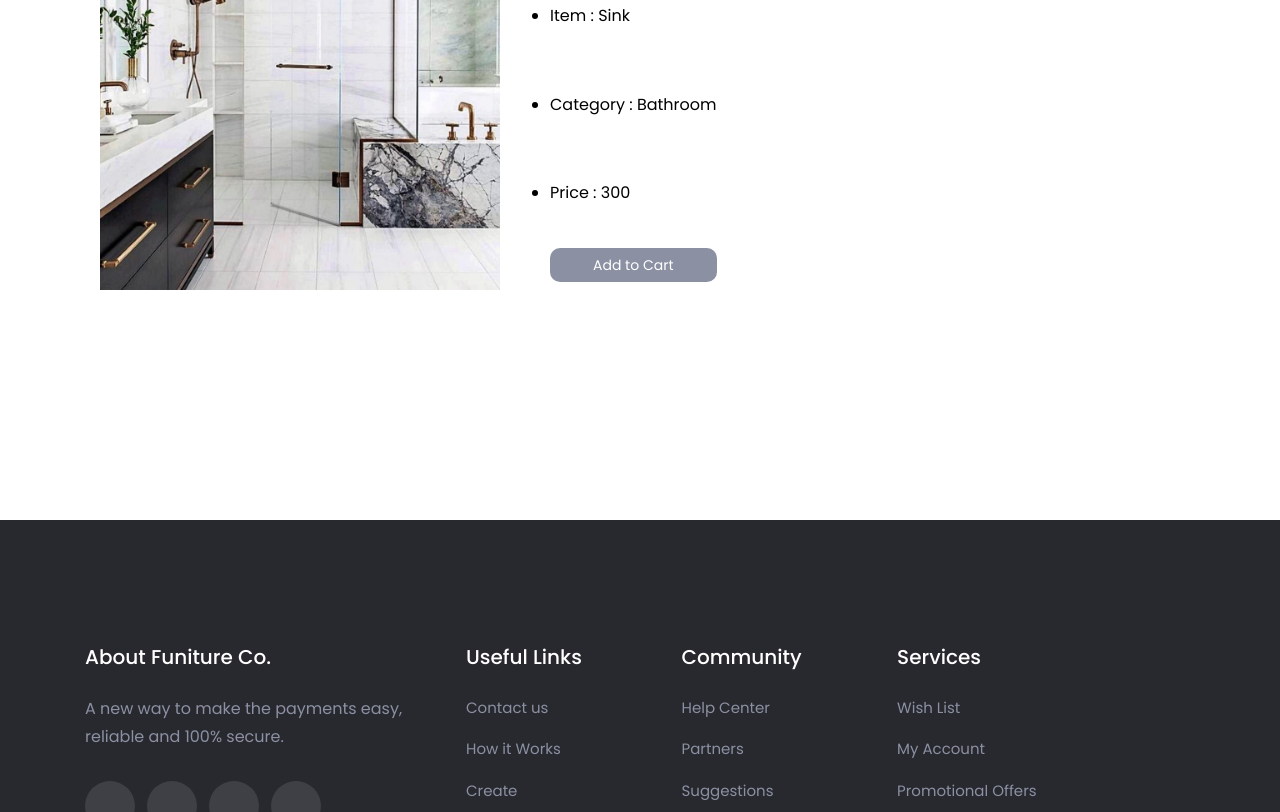
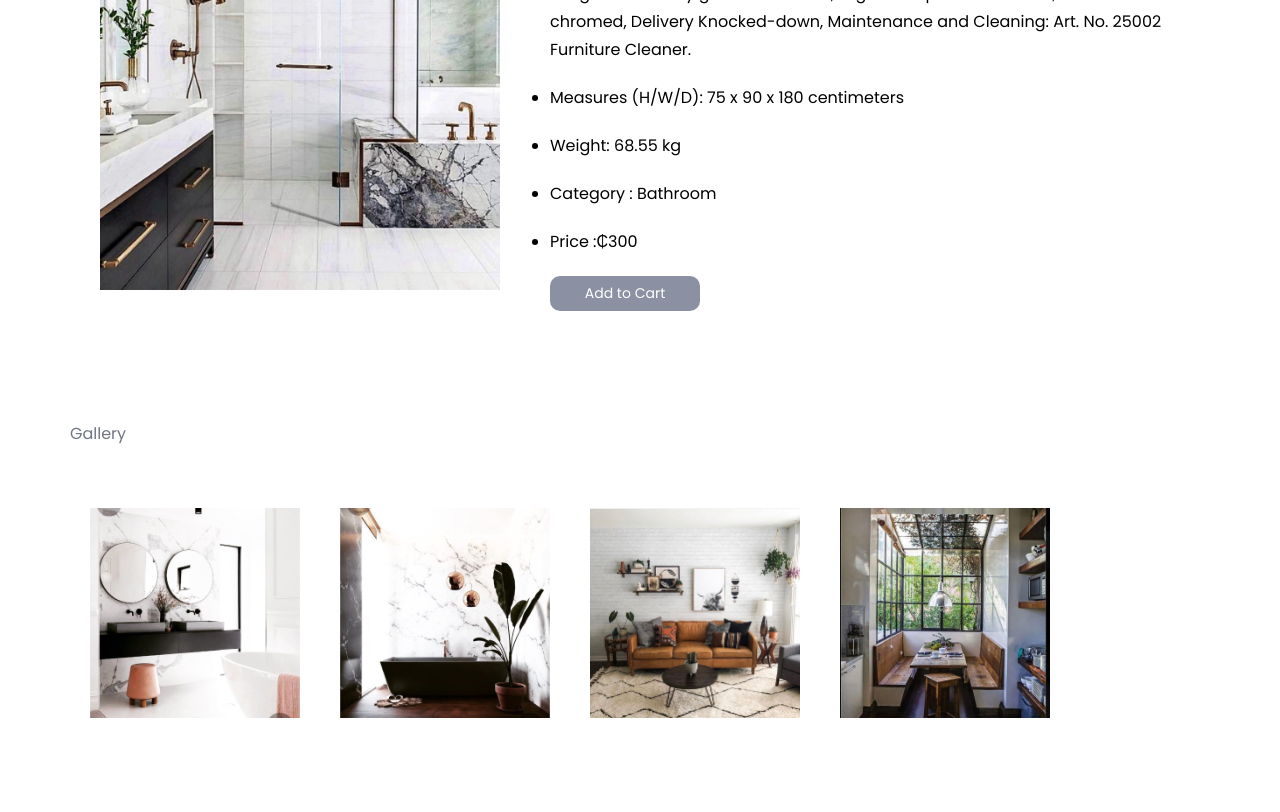
Before and after one commit to AminMusah/furniture, a React (Vite) app: page /product/1 in a window 1280 px wide. Shown: the part 340-1152 px from the top of the page. Built offline with nearby package versions, Linux system fonts and the light colour scheme; some icons are missing.

Commit message:
add interactivity to button

```diff
--- a/src/components/Product.jsx
+++ b/src/components/Product.jsx
@@ -2,12 +2,16 @@ import {Link }from 'react-router-dom'
 import CalendarLineIcon from 'remixicon-react/CalendarLineIcon'
 import PriceTagLineIcon from 'remixicon-react/PriceTagLineIcon'
 import User2LineIcon from 'remixicon-react/User2LineIcon'
-import { useContext } from 'react';
+import ShoppingCart2LineIcon from 'remixicon-react/ShoppingCart2LineIcon'
+import { useContext,useState } from 'react';
 import { CartContext } from '../CartContext';
 import Swal from 'sweetalert2'
 
 
 function Arrivals({image,name,price,id}) {
+  const [color,setColor] = useState("add-to-cart-btn");
+  const [add,setAdd] = useState("Add to Cart");
+
   const alert = ()=>{
     const Toast = Swal.mixin({
       toast: true,
@@ -30,6 +34,8 @@ function Arrivals({image,name,price,id}) {
 
   const addItem = ()=>{
     addToCart(name,price,image,id)
+    setColor("added-to-cart")
+    setAdd("Added to Cart")
     alert()
   }
   return (
@@ -71,10 +77,10 @@ function Arrivals({image,name,price,id}) {
                 <time dateTime="2022-27-04">Apr 27, 2022</time>
               </div>
 
-              <div className="add-to-cart-btn " onClick={
+              <div className={color} onClick={
                 addItem
               }>
-               Add to Cart
+               {add}
               </div>
             </div>
           </div>
--- a/src/index.css
+++ b/src/index.css
@@ -705,8 +705,6 @@ body {
   display: none;
 }
 
-
-
 .project-card {
   position: relative;
   border-radius: var(--radius-15);
@@ -839,6 +837,7 @@ body {
   justify-content: space-between;
   /* width: 700px; */
 }
+
 .cart-item-info {
 color: var(--black);
 }
@@ -852,6 +851,21 @@ color: var(--black);
   font-size: var(--fs-9);
   cursor: pointer;
   text-align: center;
+  width: 150px;
+  margin-top: 20px;
+}
+
+.added-to-cart {
+  background-color: var(--bittersweet);
+  color: var(--white);
+  padding: 0.5rem 2rem;
+  transition: var(--transition-1);
+  border-radius: var(--radius-10);
+  font-size: var(--fs-9);
+  cursor: pointer;
+  text-align: center;
+  width: 150px;
+  margin-top: 20px;
 }
 
 .add-to-cart-btn :hover {
@@ -913,6 +927,8 @@ color: var(--black);
 
 .checkout-wrapper {
   margin: 3rem;
+  display: flex;
+  align-items: flex-start;
 }
 
 .checkout-details {
@@ -934,6 +950,37 @@ color: var(--black);
 .checkout-img {
   width: 100px;
 }
+
+.gallery-list {
+  max-width: 1020px;
+  margin-top: 100px;
+}
+
+
+.gallery-grid-list {
+  display: flex;
+  align-items: center;
+  /* scroll-padding: 0 24px; */
+  overflow-x:scroll;
+  scroll-snap-type:x mandatory;
+}
+
+.gallery-grid-list li {
+padding: 60px 20px;
+border-radius: 10px;
+min-width: 250px;
+scroll-snap-align: start;
+}
+
+.gallery-item {
+  /* min-width: 250px; */
+}
+
+.gallery-item img {
+  object-fit: cover;
+  aspect-ratio: 2/2;
+}
+
 /* blog */
 
 /* .arrivals {
@@ -995,10 +1042,12 @@ color: var(--black);
   font-size: 2rem;
   padding: 2rem 0;
 }
+
 .publish-date {
   display: flex;
   align-items: center;
 }
+
 .publish-date i,
 time {
   color: var(--black);
@@ -1190,6 +1239,12 @@ time {
   }
 }
 
+@media (max-width: 600px) {
+  .gallery-list {
+    margin-top: 400px;
+  }
+}
+
 /**
  * responsive for large than 768px screen
  */
--- a/src/pages/Product.jsx
+++ b/src/pages/Product.jsx
@@ -1,37 +1,46 @@
-import { useContext } from "react";
+import { useContext, useState } from "react";
 import { useParams } from "react-router-dom";
 import products from "../../data";
 import { CartContext } from "../CartContext";
 import Header from "../components/Header";
-import Footer from '../components/Footer'
+import Footer from "../components/Footer";
 import Swal from "sweetalert2";
+import ShoppingCart2LineIcon from "remixicon-react/ShoppingCart2LineIcon";
+import RoadsterLineIcon from "remixicon-react/RoadsterLineIcon";
+import LandscapeLineIcon from "remixicon-react/LandscapeLineIcon";
+import PictureInPictureExitLineIcon from "remixicon-react/PictureInPictureExitLineIcon";
+import CheckboxBlankLineIcon from "remixicon-react/CheckboxBlankLineIcon";
 
-function Product({ }) {
+function Product({}) {
   const { addToCart } = useContext(CartContext);
+  const [color, setColor] = useState("add-to-cart-btn");
+  const [add, setAdd] = useState("Add to Cart");
 
-  const alert = ()=>{
+  const alert = () => {
     const Toast = Swal.mixin({
       toast: true,
-      position: 'top',
+      position: "top",
       showConfirmButton: false,
       timer: 3000,
       timerProgressBar: true,
       didOpen: (toast) => {
-        toast.addEventListener('mouseenter', Swal.stopTimer)
-        toast.addEventListener('mouseleave', Swal.resumeTimer)
-      }
-    })
+        toast.addEventListener("mouseenter", Swal.stopTimer);
+        toast.addEventListener("mouseleave", Swal.resumeTimer);
+      },
+    });
 
     Toast.fire({
-      icon: 'success',
-      title: 'Added to Cart'
-    })
-  }
+      icon: "success",
+      title: "Added to Cart",
+    });
+  };
 
-  const addItem = ()=>{
-    addToCart(itemName, itemPrice, itemImage,id)
-    alert()
-  }
+  const addItem = () => {
+    addToCart(itemName, itemPrice, itemImage, id);
+    setColor("added-to-cart");
+    setAdd("Added to Cart");
+    alert();
+  };
 
   const { id } = useParams();
   let itemName = "";
@@ -46,13 +55,13 @@ function Product({ }) {
       itemCategory = item.category;
       itemPrice = item.price;
       itemImage = item.image;
-      console.log(itemPrice, 'price')
+      console.log(itemPrice, "price");
       return;
     }
   });
   return (
     <div>
-      <Header/>
+      <Header />
       <section className="container product-container">
         <div className="product checkout-wrapper">
           <div className="product-card product-checkout ">
@@ -66,23 +75,117 @@ function Product({ }) {
               />
             </figure>
           </div>
+
           <div className="checkout-details">
-            <h2 className="text-center">Details</h2>
-            <ul  className="checkout-list">
-              <li>Item : {itemName}</li>
+            <h2 className="text-center"> {itemName}</h2>
+            <ul className="checkout-list">
+              <li>
+                Material: Tabletop:
+                Medium density fibreboard (MDF) Natural/untreated, Glass
+                Toughened safety glass Laminated, Legs: Steel powder-coated,
+                Foot: Steel chromed, Delivery Knocked-down, Maintenance and
+                Cleaning: Art. No. 25002 Furniture Cleaner.
+              </li>
+              <li> Measures (H/W/D): 75
+                x 90 x 180 centimeters</li>
+              <li> Weight: 68.55 kg</li>
               <li>Category : {itemCategory}</li>
-              <li>Price : {itemPrice}</li>
-              <div
-                className="add-to-cart-btn "
-                onClick={addItem}
-              >
-                Add to Cart
+              <li>Price :₵{itemPrice}</li>
+              <div className={color} onClick={addItem}>
+                {add}
               </div>
             </ul>
           </div>
         </div>
+        <ul className="gallery-list">
+          <li>
+            <p className="">Gallery</p>
+          </li>
+
+          <li>
+            <ul className="gallery-grid-list">
+              <li>
+                <div className="gallery-item">
+                  <img
+                    src="/assets/images/serenti25.jpg"
+                    width="80"
+                    height="80"
+                    loading="lazy"
+                    alt="Gallery"
+                    className="w-100"
+                  />
+                </div>
+              </li>
+
+              <li>
+                <div className="gallery-item">
+                  <img
+                    src="/assets/images/serenti26.jpg"
+                    width="80"
+                    height="80"
+                    loading="lazy"
+                    alt="Gallery"
+                    className="w-100"
+                  />
+                </div>
+              </li>
+
+              <li>
+                <div className="gallery-item">
+                  <img
+                    src="/assets/images/serenti20.jpg"
+                    width="80"
+                    height="80"
+                    loading="lazy"
+                    alt="Gallery"
+                    className="w-100"
+                  />
+                </div>
+              </li>
+
+              <li>
+                <div className="gallery-item">
+                  <img
+                    src="/assets/images/serenti30.jpg"
+                    width="80"
+                    height="80"
+                    loading="lazy"
+                    alt="Gallery"
+                    className="w-100"
+                  />
+                </div>
+              </li>
+
+              <li>
+                <div className="gallery-item">
+                  <img
+                    src="/assets/images/serenti29.jpg"
+                    width="80"
+                    height="80"
+                    loading="lazy"
+                    alt="Gallery"
+                    className="w-100"
+                  />
+                </div>
+              </li>
+
+              <li>
+                <div className="gallery-item">
+                  <img
+                    src="/assets/images/serenti36.jpg"
+                    width="80"
+                    height="80"
+                    loading="lazy"
+                    alt="Gallery"
+                    className="w-100"
+                  />
+                </div>
+              </li>
+            </ul>
+          </li>
+        </ul>
       </section>
-      <Footer/>
+      <Footer />
     </div>
   );
 }
```
